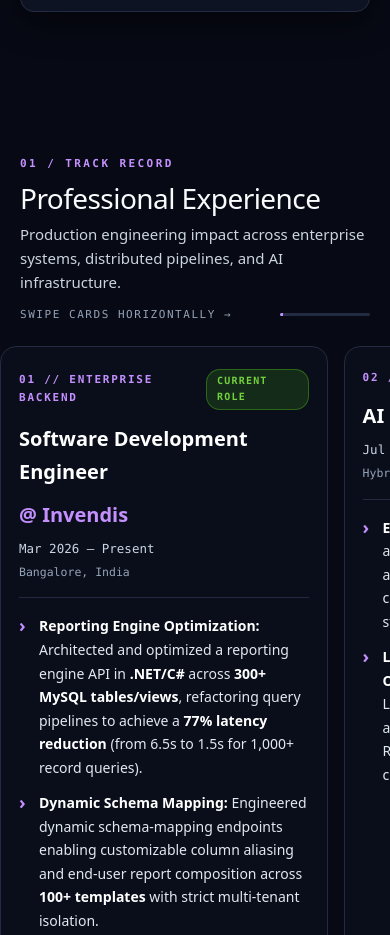
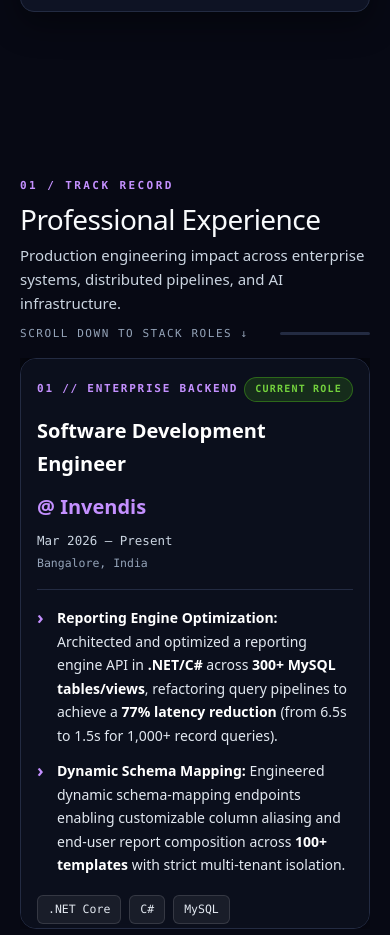
Before and after one commit to shrihari808/portfolio, a website built with Vite: page index.html in a window 390 px wide. Shown: the part 1309-2244 px from the top of the page. Built offline with nearby package versions, Linux system fonts and the light colour scheme; animation ran at ten frames a second.

Commit message:
feat(mobile): implement fancy.design-style vertical card deck stacking for experience and works

```diff
--- a/index.html
+++ b/index.html
@@ -668,37 +668,42 @@
       .exp-card, .work-card { width: clamp(340px, 80vw, 560px); }
     }
 
-    /* Mobile Viewport (< 769px): Fluid Horizontal Snap Touch Track & Clean Card Height */
+    /* Mobile Viewport (< 769px): Fancy.design Pinned Vertical Card Deck Stacking */
     @media (max-width: 768px) {
       .desktop-hint { display: none; }
       .mobile-hint { display: inline; }
 
       #experience.exp-pinned-section,
       #works.works-pinned-section {
-        padding: clamp(40px, 6vh, 64px) 0;
+        padding: 0 !important;
         position: relative;
       }
 
       .exp-pinned-inner,
       .works-pinned-inner {
-        height: auto !important;
-        min-height: 0 !important;
-        padding-top: 0 !important;
-        padding-bottom: 0 !important;
-        display: block !important;
-        overflow: visible !important;
+        height: 100vh !important;
+        min-height: 100dvh !important;
+        display: flex !important;
+        flex-direction: column !important;
+        justify-content: flex-start !important;
+        padding-top: clamp(68px, 8.5vh, 84px) !important;
+        padding-bottom: 20px !important;
+        box-sizing: border-box !important;
+        overflow: hidden !important;
       }
 
       .exp-pinned-header,
       .works-pinned-header {
-        margin-bottom: 16px;
-        flex-direction: column;
-        align-items: flex-start;
-        gap: 12px;
+        margin-bottom: clamp(10px, 1.8vh, 16px) !important;
+        flex-direction: column !important;
+        align-items: flex-start !important;
+        gap: 10px !important;
+        flex-shrink: 0 !important;
       }
 
       .exp-scroll-indicator {
         width: 100%;
+        display: flex;
         justify-content: space-between;
         align-items: center;
       }
@@ -710,53 +715,46 @@
 
       .exp-horizontal-viewport,
       .works-horizontal-viewport {
-        width: calc(100% + 40px) !important;
-        margin-left: -20px !important;
-        margin-right: -20px !important;
-        padding: 6px 20px 20px 20px !important;
-        overflow-x: auto !important;
-        overflow-y: hidden !important;
-        -webkit-overflow-scrolling: touch !important;
-        scroll-snap-type: x mandatory !important;
-        scroll-behavior: smooth !important;
-        overscroll-behavior-x: contain !important;
-        scrollbar-width: none !important;
-        -ms-overflow-style: none !important;
+        width: 100% !important;
+        flex: 1 1 auto !important;
+        position: relative !important;
+        overflow: hidden !important;
+        margin: 0 !important;
+        padding: 0 !important;
         box-sizing: border-box !important;
-      }
-
-      .exp-horizontal-viewport::-webkit-scrollbar,
-      .works-horizontal-viewport::-webkit-scrollbar {
-        display: none !important;
       }
 
       .exp-horizontal-track,
       .works-horizontal-track {
-        display: flex !important;
-        flex-direction: row !important;
-        gap: 16px !important;
-        width: max-content !important;
-        padding-right: 20px !important;
+        position: relative !important;
+        width: 100% !important;
+        height: 100% !important;
+        display: grid !important;
+        grid-template-columns: 1fr !important;
+        grid-template-rows: 1fr !important;
+        padding: 0 !important;
+        gap: 0 !important;
         transform: none !important;
-        align-items: stretch !important;
-        will-change: scroll-position;
       }
 
-      /* Complete Fix: Cards fit content naturally with no artificial clipping or internal scrollbar */
+      /* Card Deck Stacking: Cards occupy the exact same grid-area and stack vertically via GSAP */
       .exp-card,
       .work-card {
-        width: min(84vw, 360px) !important;
-        max-width: 86vw !important;
-        flex-shrink: 0 !important;
-        scroll-snap-align: start !important;
-        scroll-snap-stop: normal !important;
-        height: auto !important;
+        grid-area: 1 / 1 !important;
+        width: 100% !important;
+        max-width: 100% !important;
+        height: 100% !important;
+        max-height: calc(100vh - clamp(170px, 23vh, 205px)) !important;
         min-height: 0 !important;
-        max-height: none !important;
-        overflow: visible !important;
-        overflow-y: visible !important;
-        padding: 22px 18px !important;
+        overflow-y: auto !important;
+        scrollbar-width: thin;
+        padding: clamp(18px, 2.5vw, 24px) clamp(16px, 2.2vw, 22px) !important;
         box-sizing: border-box !important;
+        border-radius: 16px !important;
+        box-shadow: 0 -10px 32px rgba(0, 0, 0, 0.75) !important;
+        transform-origin: 50% 100% !important;
+        will-change: transform, opacity !important;
+        background: #0B0F1C !important;
       }
 
       .exp-header {
@@ -866,7 +864,7 @@
 
           <div class="exp-scroll-indicator">
             <span class="exp-scroll-hint desktop-hint">Scroll down to navigate roles ↓</span>
-            <span class="exp-scroll-hint mobile-hint">Swipe cards horizontally →</span>
+            <span class="exp-scroll-hint mobile-hint">Scroll down to stack roles ↓</span>
             <div class="exp-pin-progress">
               <div class="exp-pin-progress-bar" id="expProgressBar"></div>
             </div>
@@ -1012,7 +1010,7 @@
 
           <div class="exp-scroll-indicator">
             <span class="exp-scroll-hint desktop-hint">Scroll down to explore deployments ↓</span>
-            <span class="exp-scroll-hint mobile-hint">Swipe cards horizontally →</span>
+            <span class="exp-scroll-hint mobile-hint">Scroll down to stack deployments ↓</span>
             <div class="exp-pin-progress">
               <div class="exp-pin-progress-bar" id="worksProgressBar"></div>
             </div>
--- a/src/main.js
+++ b/src/main.js
@@ -1,7 +1,8 @@
 /**
  * src/main.js
  * Application entry point for Shrihari Engineering Portfolio
- * Orchestrates GSAP pinning for desktop, fluid touch swipe for mobile,
+ * Orchestrates GSAP horizontal scroll on desktop (>= 769px),
+ * vertical card deck stacking on mobile (< 769px) inspired by fancy.design,
  * and Three.js background lifecycle.
  */
 import { loadActiveBackground } from './background-loader.js';
@@ -28,41 +29,89 @@ import { loadActiveBackground } from './background-loader.js';
     }
   }
 
-  // --- Mobile Touch Carousel Progress Synchronization ---
-  function setupMobileTrackProgress(viewportSelector, progressBarId) {
-    const viewport = document.querySelector(viewportSelector);
+  // --- Helper: Mobile Vertical Card Deck Stacking Timeline (Fancy.design style) ---
+  function createMobileStackTimeline(sectionId, trackId, progressBarId) {
+    const section = document.getElementById(sectionId);
+    const track = document.getElementById(trackId);
     const progressBar = document.getElementById(progressBarId);
-    if (!viewport || !progressBar) return;
 
-    const onScroll = () => {
-      // Only active on mobile/tablet viewports (< 769px)
-      if (window.innerWidth > 768) return;
-      const maxScroll = viewport.scrollWidth - viewport.clientWidth;
-      if (maxScroll <= 0) {
-        progressBar.style.width = '0%';
-        return;
+    if (!section || !track) return null;
+    const cards = Array.from(track.children);
+    if (cards.length <= 1) return null;
+
+    const totalSteps = cards.length - 1;
+    const scrollDistance = () => totalSteps * window.innerHeight * 0.85;
+
+    // Initial state: Card 0 sits in place, remaining cards are poised below viewport
+    gsap.set(cards[0], { yPercent: 0, scale: 1, opacity: 1, zIndex: 1 });
+    for (let i = 1; i < cards.length; i++) {
+      gsap.set(cards[i], { yPercent: 112, scale: 1, opacity: 1, zIndex: i + 1 });
+    }
+
+    const tl = gsap.timeline({
+      scrollTrigger: {
+        trigger: section,
+        start: 'top top',
+        end: () => `+=${scrollDistance()}`,
+        pin: true,
+        scrub: 0.35,
+        invalidateOnRefresh: true,
+        onUpdate: (self) => {
+          if (progressBar) {
+            const pct = Math.min(100, Math.max(0, Math.round(self.progress * 100)));
+            progressBar.style.width = `${pct}%`;
+          }
+        }
       }
-      const pct = Math.min(100, Math.max(0, Math.round((viewport.scrollLeft / maxScroll) * 100)));
-      progressBar.style.width = `${pct}%`;
+    });
+
+    // Animate each card sliding up over the previous cards in sequential steps
+    for (let i = 1; i < cards.length; i++) {
+      const stepStartTime = i - 1;
+
+      // Card i slides smoothly up from the bottom over the stack
+      tl.to(cards[i], {
+        yPercent: 0,
+        duration: 1,
+        ease: 'none'
+      }, stepStartTime);
+
+      // Previous cards slightly scale down and tuck underneath (tactile deck effect)
+      for (let j = 0; j < i; j++) {
+        const depth = i - j;
+        const targetScale = Math.max(0.78, 1 - depth * 0.05);
+        const targetY = depth * 8;
+        const targetOpacity = Math.max(0.5, 1 - depth * 0.18);
+
+        tl.to(cards[j], {
+          scale: targetScale,
+          y: targetY,
+          opacity: targetOpacity,
+          duration: 1,
+          ease: 'none'
+        }, stepStartTime);
+      }
+    }
+
+    return () => {
+      tl.kill();
+      cards.forEach(card => {
+        gsap.set(card, { clearProps: 'all' });
+      });
+      if (progressBar) progressBar.style.width = '0%';
     };
-
-    viewport.addEventListener('scroll', onScroll, { passive: true });
-    // Initial sync
-    onScroll();
   }
 
-  setupMobileTrackProgress('.exp-horizontal-viewport', 'expProgressBar');
-  setupMobileTrackProgress('.works-horizontal-viewport', 'worksProgressBar');
-
-  // --- GSAP Orchestration & Horizontal Pinned Scroll ---
+  // --- GSAP Orchestration: Desktop Horizontal Scroll & Mobile Card Stacking ---
   if (typeof gsap !== 'undefined' && typeof ScrollTrigger !== 'undefined' && !prefersReducedMotion) {
     gsap.registerPlugin(ScrollTrigger);
 
-    // Only enable pinning on desktop/laptop screens (>= 769px)
-    // Mobile (< 769px) uses native fluid touch snap scrolling
     ScrollTrigger.matchMedia({
+      // =========================================================================
+      // 1. Desktop Breakpoint (>= 769px): Pinned Horizontal Smooth Scrubbing
+      // =========================================================================
       "(min-width: 769px)": function() {
-        // 1. Pinned horizontal scroll for Experience section
+        // Experience section horizontal scroll
         const expSection = document.getElementById('experience');
         const expTrack = document.getElementById('expHorizontalTrack');
         const expProgressBar = document.getElementById('expProgressBar');
@@ -99,7 +148,7 @@ import { loadActiveBackground } from './background-loader.js';
           });
         }
 
-        // 2. Pinned horizontal scroll for Projects & Research section
+        // Works section horizontal scroll
         const worksSection = document.getElementById('works');
         const worksTrack = document.getElementById('worksHorizontalTrack');
         const worksProgressBar = document.getElementById('worksProgressBar');
@@ -142,13 +191,22 @@ import { loadActiveBackground } from './background-loader.js';
         };
       },
 
+      // =========================================================================
+      // 2. Mobile Breakpoint (< 769px): Fancy.design Vertical Card Deck Stacking
+      // =========================================================================
       "(max-width: 768px)": function() {
-        // Ensure no lingering GSAP inline transforms affect native touch scroll on mobile
-        gsap.set(['#expHorizontalTrack', '#worksHorizontalTrack'], { clearProps: 'transform' });
+        const cleanupExp = createMobileStackTimeline('experience', 'expHorizontalTrack', 'expProgressBar');
+        const cleanupWorks = createMobileStackTimeline('works', 'worksHorizontalTrack', 'worksProgressBar');
+
+        return () => {
+          if (cleanupExp) cleanupExp();
+          if (cleanupWorks) cleanupWorks();
+          gsap.set(['#expHorizontalTrack', '#worksHorizontalTrack'], { clearProps: 'all' });
+        };
       }
     });
 
-    // Seamless Anchor Navigation: Fixes anchor scroll jumping past pinned sections
+    // Seamless Anchor Navigation: Fixes anchor scroll jumping across pinned sections
     document.querySelectorAll('a[href^="#"]').forEach((anchor) => {
       anchor.addEventListener('click', (e) => {
         const href = anchor.getAttribute('href');
@@ -160,7 +218,7 @@ import { loadActiveBackground } from './background-loader.js';
 
         const triggers = ScrollTrigger.getAll();
         const st = triggers.find((t) => t.trigger === target);
-        if (st && window.innerWidth >= 769) {
+        if (st) {
           window.scrollTo({
             top: st.start,
             behavior: 'smooth'
```
